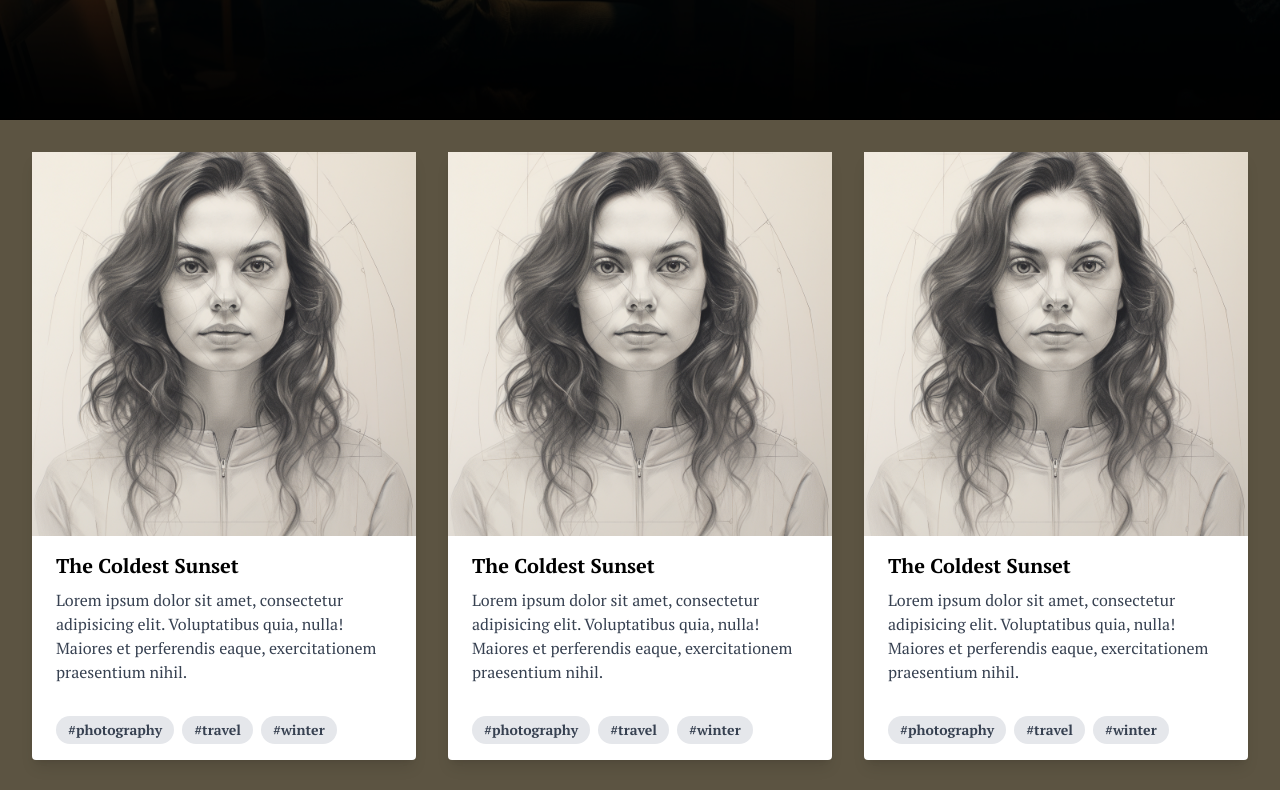
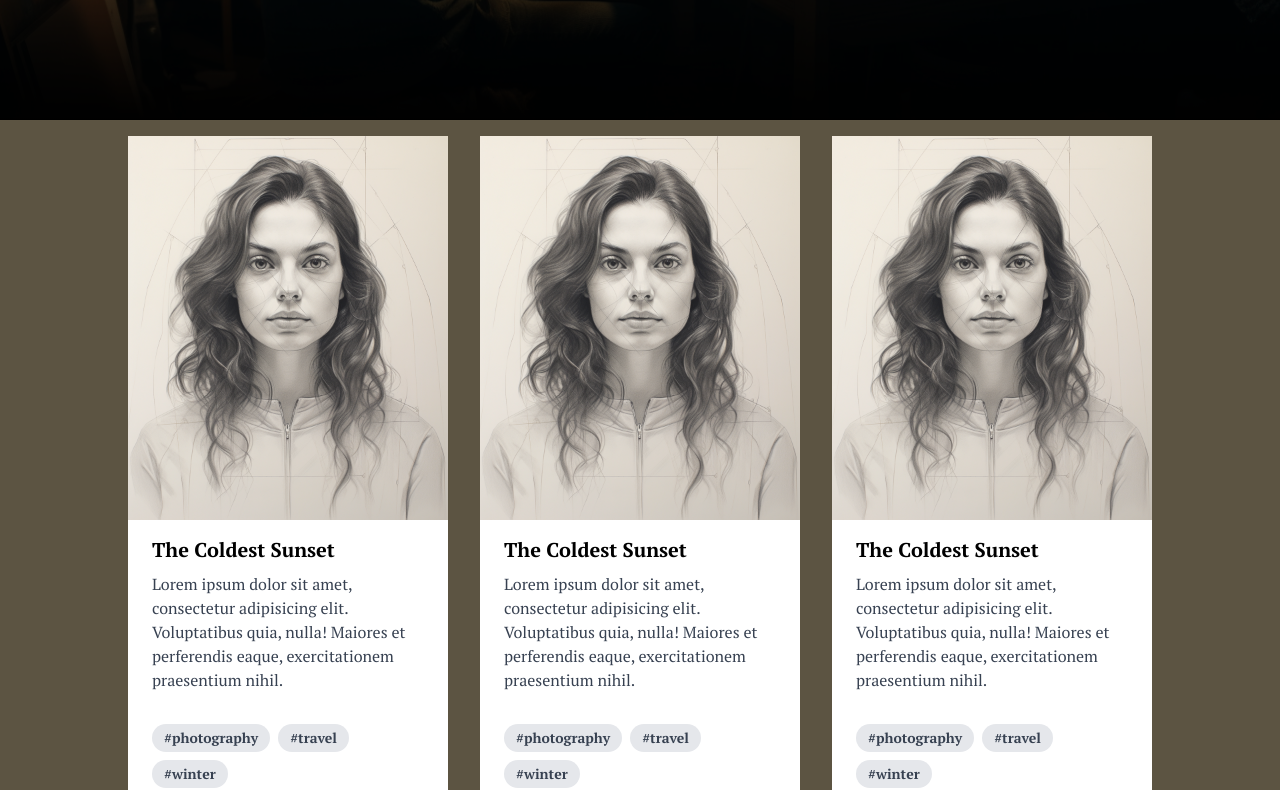
Before and after one commit to jhengineerartist/art-website, a Next.js app: page / in a window 1280 px wide. Shown: the part 680-1470 px from the top of the page. Built offline with nearby package versions, Linux system fonts and the light colour scheme.

Commit message:
changed grid layout to a flex-layout for the card

```diff
--- a/src/app/components/card.tsx
+++ b/src/app/components/card.tsx
@@ -15,8 +15,8 @@ type Props = {
 
 export default function Card({ cardImage, tags, route, textContent }: Props) {
     return (
-        <figure className="flex flex-col min-h-fit bg-white rounded shadow-lg">
-            <div className='w-full h-96 relative '>
+        <figure className="flex flex-col min-h-fit bg-white rounded lg:w-1/4 md:w-1/3 sm:w-3/4 m-4">
+            <div className='w-full h-96 relative hover:h-full'>
                 <Image
                     className='object-cover'
                     src={cardImage.src}
@@ -24,7 +24,7 @@ export default function Card({ cardImage, tags, route, textContent }: Props) {
                     alt={cardImage.alt}
                     fill />
             </div>
-            <figcaption className="flex flex-col justify-between min-h-1/3">
+            <figcaption className="flex flex-col min-h-1/3">
                 <div className="px-6 py-4">
                     <h2 className="font-bold text-xl mb-2">The Coldest Sunset</h2>
                     <p className="text-gray-700 text-base">
--- a/src/app/components/cardsection.tsx
+++ b/src/app/components/cardsection.tsx
@@ -11,7 +11,7 @@ const card1Image = {
 
 export default function cardsection() {
     return (
-        <section className="mx-auto max-w-screen-2xl min-h-screen h-fit content-stretch px-8 my-8 grid gap-8 lg:grid-cols-3 md:grid-cols-2 sm:grid-cols-1">
+        <section className="flex flex-wrap mx-auto h-fit content-stretch justify-center">
             <Card
                 cardImage={card1Image}
                 title=""
--- a/src/app/components/herosection.tsx
+++ b/src/app/components/herosection.tsx
@@ -22,7 +22,7 @@ export default function HeroSection({ heroImage, heroLogo }: Props) {
         : undefined
     return (
         <section id="hero">
-            <div className="bg-gradient-to-t from-black to-33 relative w-full h-screen flex items-center sm:h[450px] lg:h-[800px]">
+            <div className=" flex items-center bg-gradient-to-t from-black to-33 relative w-full h-screen sm:h[450px] lg:h-[800px]">
                 <Image
                     src={heroImage.src}
                     blurDataURL={heroImage.blurUrl}
```
